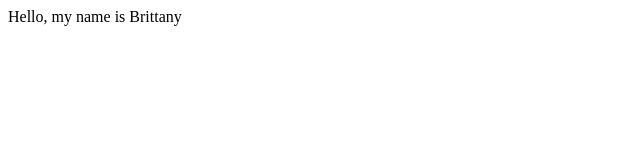
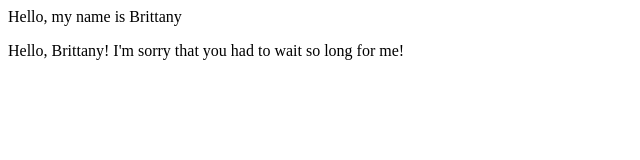
Before and after one commit to brittanyrw/practice03, a plain HTML site: page index.html in a window 1280 px wide. Shown: the whole page, without its empty margins (0-640 px from the left). Drawn offline with Linux system fonts and the light colour scheme.

Commit message:
My attempt to commit da changes

```diff
--- a/index.html
+++ b/index.html
@@ -1 +1,2 @@
 <p>Hello, my name is Brittany</p>
+<p>Hello, Brittany! I'm sorry that you had to wait so long for me!</p>
```
